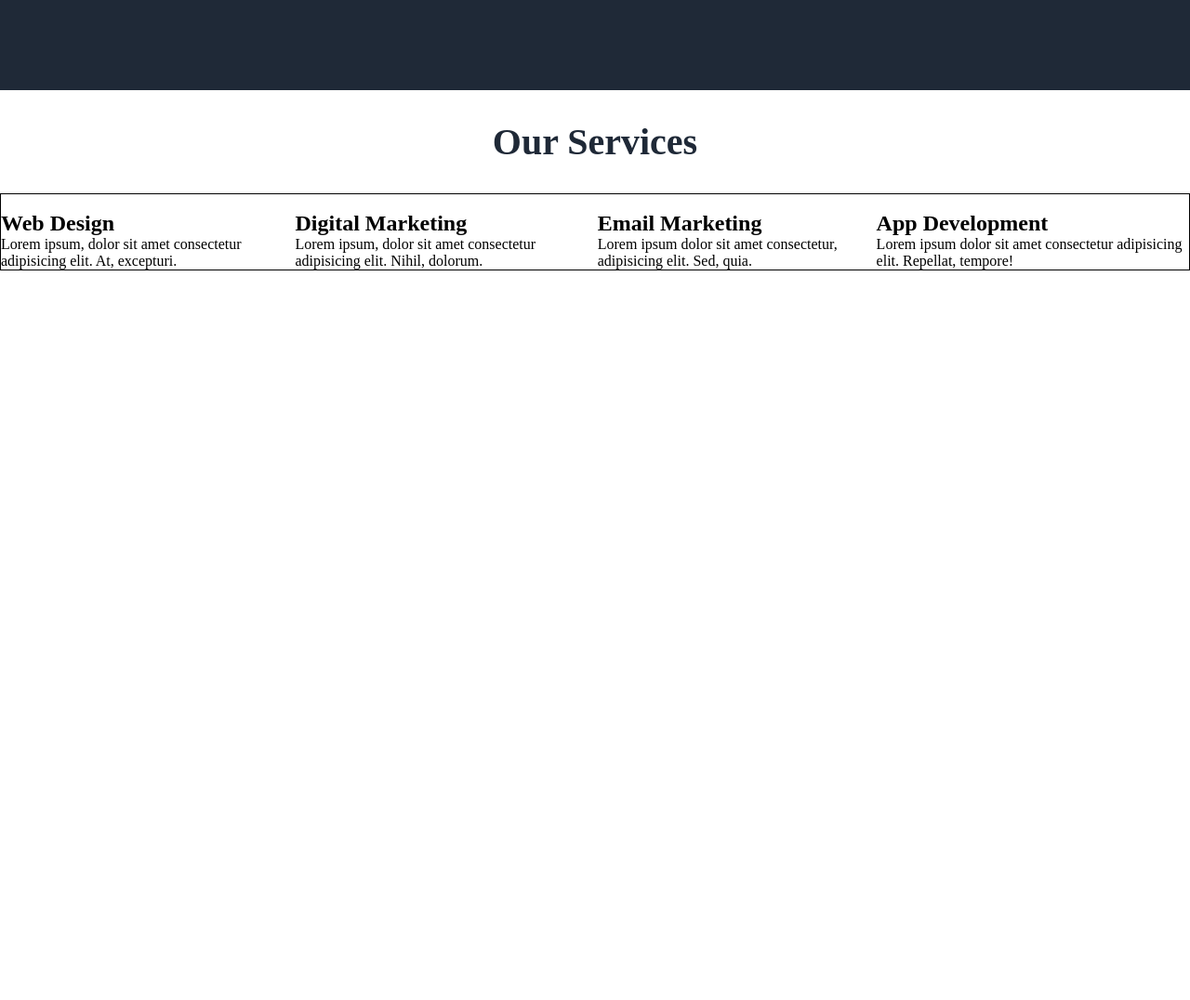
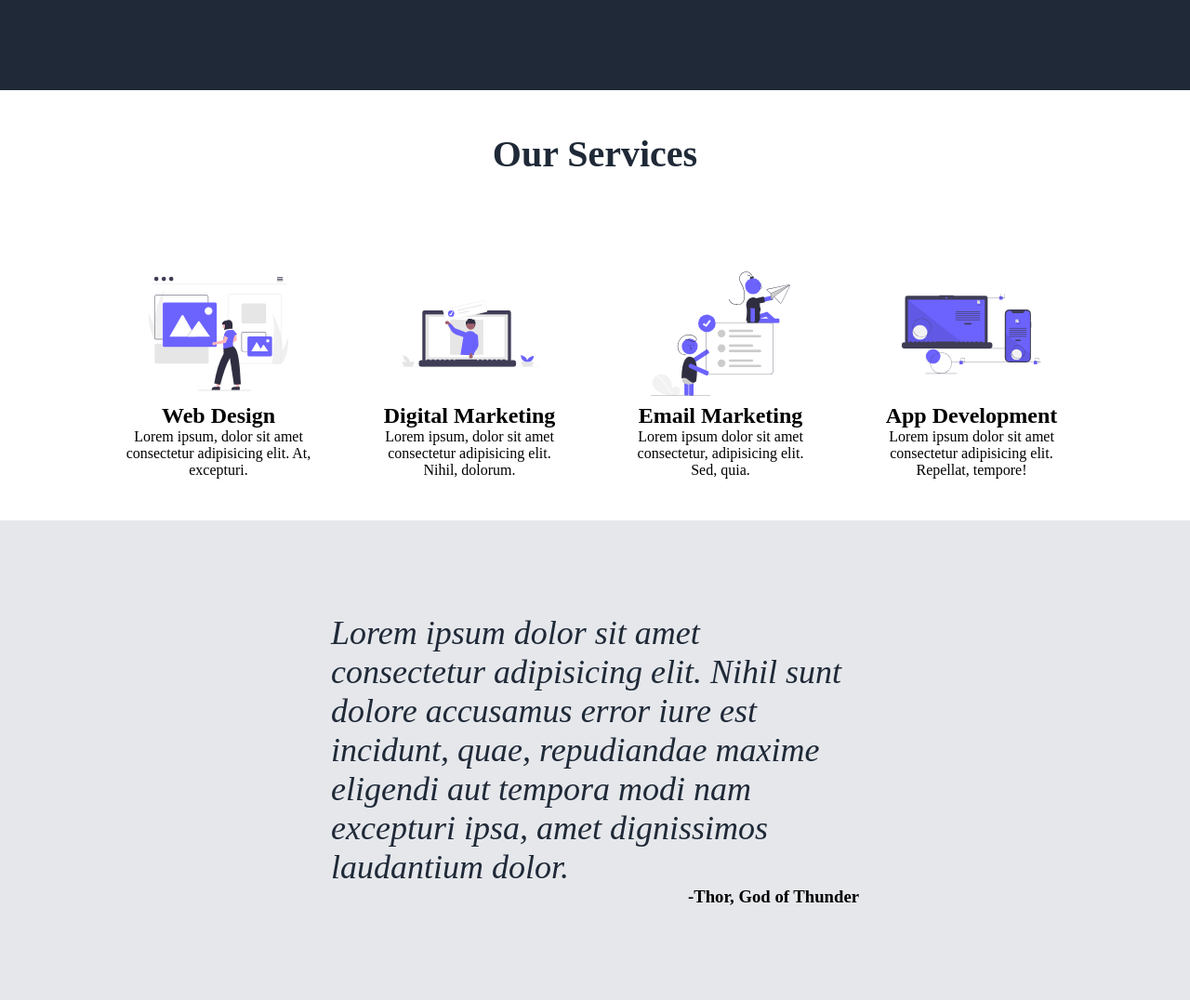
Before and after one commit to Zandarh/landing_page, a plain HTML site: page index.html in a window 1280 px wide. Shown: the part 580-1656 px from the top of the page at 93% size. Before the commit the page ends 871 px from the top, so only its background shows below. Drawn offline with Linux system fonts and the light colour scheme.

Commit message:
New section added and styled. This is the quote section

```diff
--- a/index.html
+++ b/index.html
@@ -25,36 +25,48 @@
                 <button>Sign Up</button>
             </div>
             <div class="hero_right">
-                <img src="img/undraw_designer_girl_re_h54c.svg" alt="Our Hero website image">
+                <img src="img/hero.svg" alt="Our Hero website image">
             </div>
         </div>
     </div>
     <h2 class="service_heading">Our Services</h2>
     <div class="services_container">
-        <div class="inside_container">
         <div class="services">
-                <div class="">
-                    <img src="" alt="">
+            <div class="num one">
+                <div class="image_div">
+                    <img src="img/webD.svg" alt="website Design">
+                </div>
                 <h2>Web Design</h2>
                 <p>Lorem ipsum, dolor sit amet consectetur adipisicing elit. At, excepturi.</p>
             </div>
-                <div>
-                    <img src="" alt="">
+            <div class="num two">
+                <div class="image_div">
+                    <img src="img/dm.svg" alt="Digital Marketing">
+                </div>
                 <h2>Digital Marketing</h2>
                 <p>Lorem ipsum, dolor sit amet consectetur adipisicing elit. Nihil, dolorum.</p>
             </div>
-                <div>
-                    <img src="" alt="">
+            <div class="num three">
+                <div class="image_div">
+                    <img src="img/email.svg" alt="Email Marketing">
+                </div>
                 <h2>Email Marketing</h2>
                 <p>Lorem ipsum dolor sit amet consectetur, adipisicing elit. Sed, quia.</p>
             </div>
-                <div>
-                    <img src="" alt="">
+            <div class="num four">
+                <div class="image_div">
+                    <img src="img/app_dev.svg" alt="App Development">
+                </div>
                 <h2>App Development</h2>
                 <p>Lorem ipsum dolor sit amet consectetur adipisicing elit. Repellat, tempore!</p>
             </div>
         </div>
     </div>
+    <div class="quote_flex">
+        <div class="quote">
+            <p>Lorem ipsum dolor sit amet consectetur adipisicing elit. Nihil sunt dolore accusamus error iure est incidunt, quae, repudiandae maxime eligendi aut tempora modi nam excepturi ipsa, amet dignissimos laudantium dolor.</p>
+            <h3>-Thor, God of Thunder</h3>
+        </div>
     </div>
 </body>
 </html>
--- a/style/index.css
+++ b/style/index.css
@@ -74,13 +74,60 @@ ul{
     color: #1f2937;
     font-size: 40px;
     text-align: center;
-    margin: 32px 0px;
+    margin: 45px 0px;
 }
 .services_container{
     display: flex;
-    border: 1px solid black;
+    justify-content: center;
+    flex-wrap: wrap;
+    margin-bottom: 45px;
 }
 .services{
     display: flex;
+    gap: 70px;
 
 }
+.num{
+    width: 200px;
+}
+.num h2{
+    text-align: center;
+}
+.num > p{
+    text-align: center;
+}
+.image_div{
+    width: 200px;
+    height: 200px;
+    /* border: 2px solid #3882f6; */
+    border-radius: 6px;
+    display: flex;
+    justify-content: center;
+    align-items: flex-end;
+}
+.image_div img{
+    width: 150px;
+    height: 150px;
+}
+.quote_flex{
+    background-color: #e5e7eb;
+    display: flex;
+    justify-content: center;
+    align-items: center;
+    /* border: 2px solid red; */
+}
+.quote{
+    width: 60%;
+    /* border: 2px solid #3882f6; */
+    display: flex;
+    flex-direction: column;
+    padding: 100px;
+}
+.quote p{
+    font-size: 36px;
+    color: #1f2937;
+    font-style: italic;
+}
+.quote h3{
+    align-self: self-end;
+}
```
Also changed, not shown: img/animal-2069718.svg (deleted), img/app_dev.svg (added), img/dm.svg (added), img/email.svg (added), img/hero.svg (renamed from img/undraw_designer_girl_re_h54c.svg), img/hero_image.jpg (deleted), img/webD.svg (added), 4 other files. Lines whose indentation alone changed are shown as unchanged.
